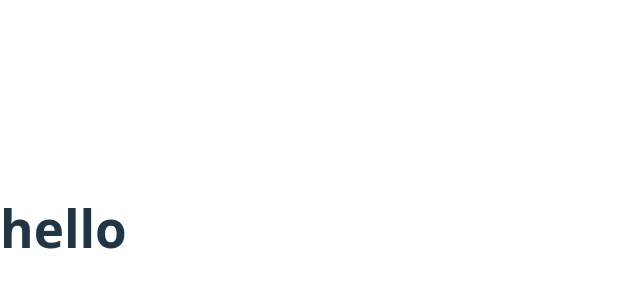
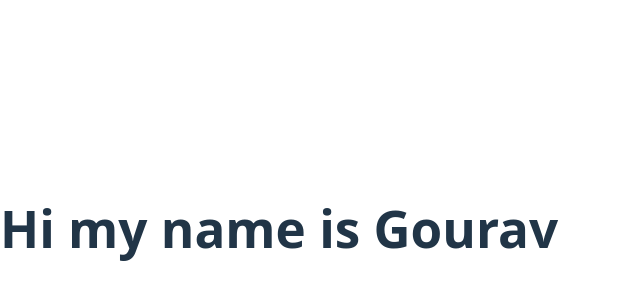
Before and after one commit to gouravtariyal/React-yt, a React (Vite) app: page / in a window 1280 px wide. Shown: the part 172-472 px from the top of the page, without its empty margins (0-640 px from the left). Built offline with nearby package versions, Linux system fonts and the light colour scheme.

Commit message:
name updates

```diff
--- a/src/App.jsx
+++ b/src/App.jsx
@@ -3,7 +3,7 @@ import React from 'react'
 const app = () => {
   return (
     <div>
-      <h1>hello</h1>
+      <h1>Hi my name is Gourav</h1>
     </div>
   )
 }
```
